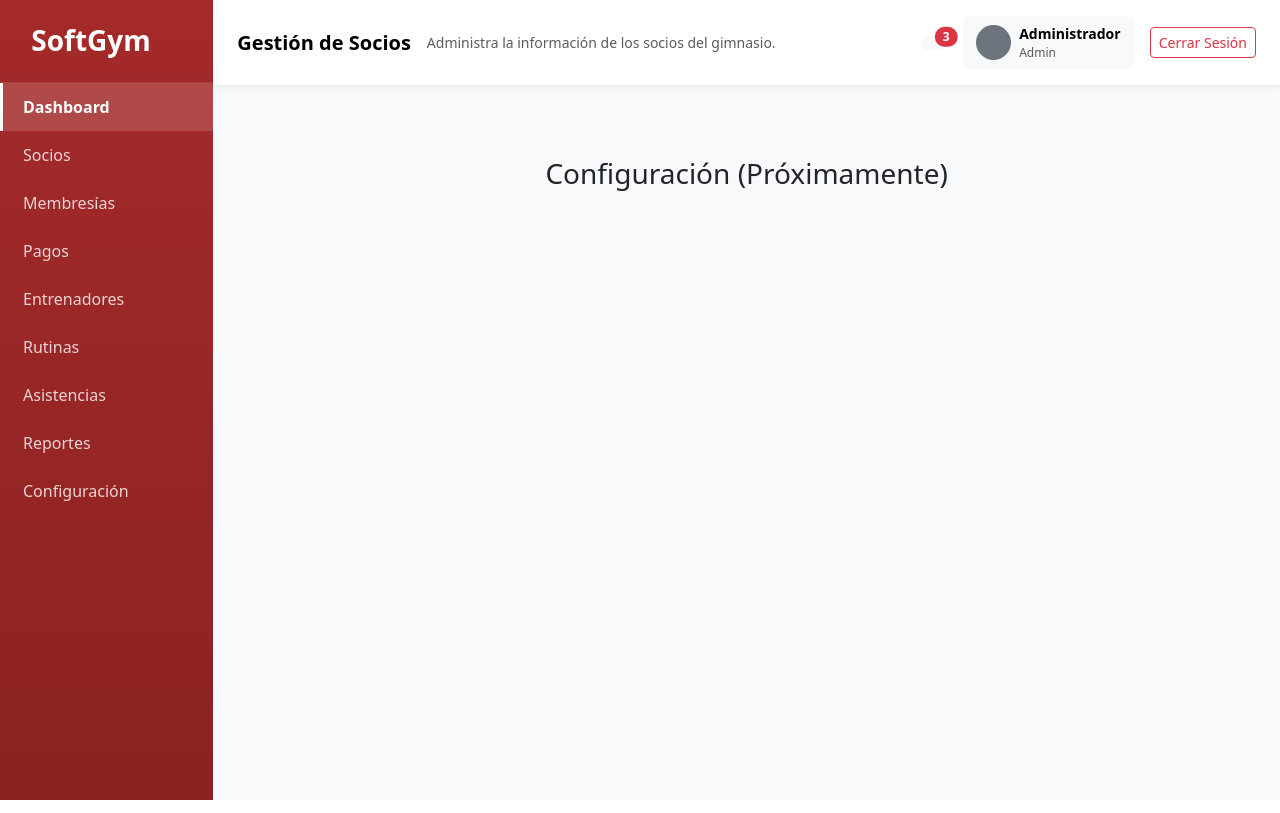
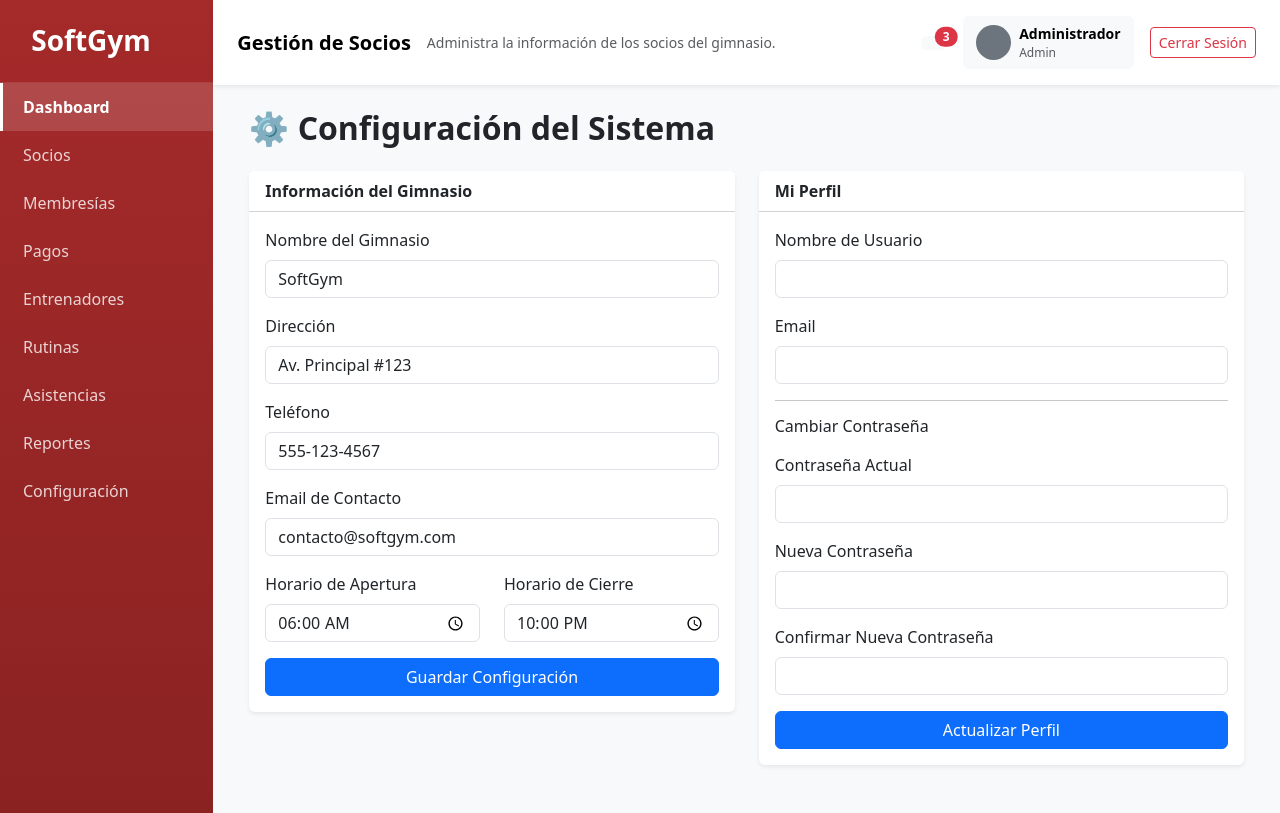
Before and after one commit to Diego-AJG/ProyectoGimnasio, a React (Vite) app in the folder gym-frontend/: page /dashboard/configuracion in a window 1280 px wide. Built offline with nearby package versions, Linux system fonts and the light colour scheme; no server answers; sample sign-in values are in the browser's storage.

Commit message:
feat: implementar página de configuración con datos del gimnasio y perfil de usuario

```diff
--- /dev/null
+++ b/gym-frontend/src/pages/Configuracion.jsx
@@ -0,0 +1,174 @@
+import { useState } from 'react';
+import { Container, Row, Col, Card, Form, Button, Alert } from 'react-bootstrap';
+
+function Configuracion() {
+    const [success, setSuccess] = useState('');
+    const [config, setConfig] = useState({
+        nombreGimnasio: 'SoftGym',
+        direccion: 'Av. Principal #123',
+        telefono: '555-123-4567',
+        horarioApertura: '06:00',
+        horarioCierre: '22:00',
+        email: 'contacto@softgym.com'
+    });
+
+    const [perfil, setPerfil] = useState({
+        nombreUsuario: '',
+        emailUsuario: '',
+        contraseñaActual: '',
+        contraseñaNueva: '',
+        confirmarContraseña: ''
+    });
+
+    const handleConfigSubmit = (e) => {
+        e.preventDefault();
+        // Aquí iría la llamada a la API
+        setSuccess('Configuración del gimnasio actualizada correctamente');
+    };
+
+    const handlePerfilSubmit = (e) => {
+        e.preventDefault();
+        // Validar y actualizar perfil
+        setSuccess('Perfil de usuario actualizado correctamente');
+    };
+
+    return (
+        <Container fluid>
+            <h2 className="mb-4 fw-bold">⚙️ Configuración del Sistema</h2>
+
+            {success && <Alert variant="success">{success}</Alert>}
+
+            <Row>
+                {/* Configuración del Gimnasio */}
+                <Col md={6} className="mb-4">
+                    <Card className="border-0 shadow-sm">
+                        <Card.Header className="bg-white fw-bold">
+                             Información del Gimnasio
+                        </Card.Header>
+                        <Card.Body>
+                            <Form onSubmit={handleConfigSubmit}>
+                                <Form.Group className="mb-3">
+                                    <Form.Label>Nombre del Gimnasio</Form.Label>
+                                    <Form.Control
+                                        type="text"
+                                        value={config.nombreGimnasio}
+                                        onChange={(e) => setConfig({...config, nombreGimnasio: e.target.value})}
+                                    />
+                                </Form.Group>
+                                <Form.Group className="mb-3">
+                                    <Form.Label>Dirección</Form.Label>
+                                    <Form.Control
+                                        type="text"
+                                        value={config.direccion}
+                                        onChange={(e) => setConfig({...config, direccion: e.target.value})}
+                                    />
+                                </Form.Group>
+                                <Form.Group className="mb-3">
+                                    <Form.Label>Teléfono</Form.Label>
+                                    <Form.Control
+                                        type="text"
+                                        value={config.telefono}
+                                        onChange={(e) => setConfig({...config, telefono: e.target.value})}
+                                    />
+                                </Form.Group>
+                                <Form.Group className="mb-3">
+                                    <Form.Label>Email de Contacto</Form.Label>
+                                    <Form.Control
+                                        type="email"
+                                        value={config.email}
+                                        onChange={(e) => setConfig({...config, email: e.target.value})}
+                                    />
+                                </Form.Group>
+                                <Row>
+                                    <Col md={6}>
+                                        <Form.Group className="mb-3">
+                                            <Form.Label>Horario de Apertura</Form.Label>
+                                            <Form.Control
+                                                type="time"
+                                                value={config.horarioApertura}
+                                                onChange={(e) => setConfig({...config, horarioApertura: e.target.value})}
+                                            />
+                                        </Form.Group>
+                                    </Col>
+                                    <Col md={6}>
+                                        <Form.Group className="mb-3">
+                                            <Form.Label>Horario de Cierre</Form.Label>
+                                            <Form.Control
+                                                type="time"
+                                                value={config.horarioCierre}
+                                                onChange={(e) => setConfig({...config, horarioCierre: e.target.value})}
+                                            />
+                                        </Form.Group>
+                                    </Col>
+                                </Row>
+                                <Button variant="primary" type="submit" className="w-100">
+                                    Guardar Configuración
+                                </Button>
+                            </Form>
+                        </Card.Body>
+                    </Card>
+                </Col>
+
+                {/* Configuración de Perfil */}
+                <Col md={6} className="mb-4">
+                    <Card className="border-0 shadow-sm">
+                        <Card.Header className="bg-white fw-bold">
+                             Mi Perfil
+                        </Card.Header>
+                        <Card.Body>
+                            <Form onSubmit={handlePerfilSubmit}>
+                                <Form.Group className="mb-3">
+                                    <Form.Label>Nombre de Usuario</Form.Label>
+                                    <Form.Control
+                                        type="text"
+                                        value={perfil.nombreUsuario}
+                                        onChange={(e) => setPerfil({...perfil, nombreUsuario: e.target.value})}
+                                    />
+                                </Form.Group>
+                                <Form.Group className="mb-3">
+                                    <Form.Label>Email</Form.Label>
+                                    <Form.Control
+                                        type="email"
+                                        value={perfil.emailUsuario}
+                                        onChange={(e) => setPerfil({...perfil, emailUsuario: e.target.value})}
+                                    />
+                                </Form.Group>
+                                <hr />
+                                <h6 className="mb-3">Cambiar Contraseña</h6>
+                                <Form.Group className="mb-3">
+                                    <Form.Label>Contraseña Actual</Form.Label>
+                                    <Form.Control
+                                        type="password"
+                                        value={perfil.contraseñaActual}
+                                        onChange={(e) => setPerfil({...perfil, contraseñaActual: e.target.value})}
+                                    />
+                                </Form.Group>
+                                <Form.Group className="mb-3">
+                                    <Form.Label>Nueva Contraseña</Form.Label>
+                                    <Form.Control
+                                        type="password"
+                                        value={perfil.contraseñaNueva}
+                                        onChange={(e) => setPerfil({...perfil, contraseñaNueva: e.target.value})}
+                                    />
+                                </Form.Group>
+                                <Form.Group className="mb-3">
+                                    <Form.Label>Confirmar Nueva Contraseña</Form.Label>
+                                    <Form.Control
+                                        type="password"
+                                        value={perfil.confirmarContraseña}
+                                        onChange={(e) => setPerfil({...perfil, confirmarContraseña: e.target.value})}
+                                    />
+                                </Form.Group>
+                                <Button variant="primary" type="submit" className="w-100">
+                                    Actualizar Perfil
+                                </Button>
+                            </Form>
+                        </Card.Body>
+                    </Card>
+                </Col>
+            </Row>
+        </Container>
+    );
+}
+
+export default Configuracion;
--- a/gym-frontend/src/pages/Dashboard.jsx
+++ b/gym-frontend/src/pages/Dashboard.jsx
@@ -11,6 +11,7 @@ import Asistencias from './Asistencias';
 import Reportes from './Reportes';
 import api from '../services/api';
 import './Dashboard.css';
+import Configuracion from './Configuracion';
 
 function Dashboard() {
     const navigate = useNavigate();
@@ -186,7 +187,7 @@ function Dashboard() {
                             <Route path="rutinas" element={<Rutinas />} />
                             <Route path="asistencias" element={<Asistencias />} />
                             <Route path="reportes" element={<Reportes />} />
-                            <Route path="configuracion" element={<div className="text-center p-5"><h3>Configuración (Próximamente)</h3></div>} />
+                            <Route path="configuracion" element={<Configuracion />} />
                         </Routes>
                     </div>
                 </Col>
```
